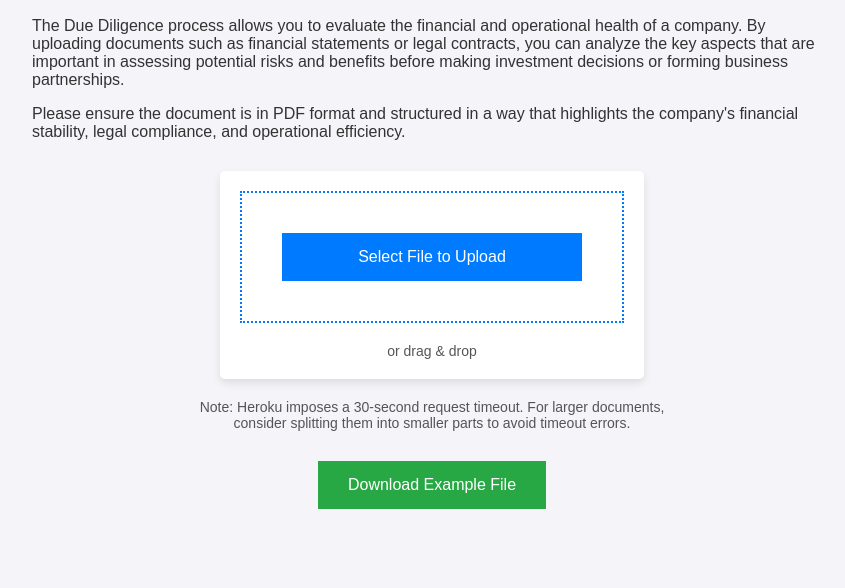
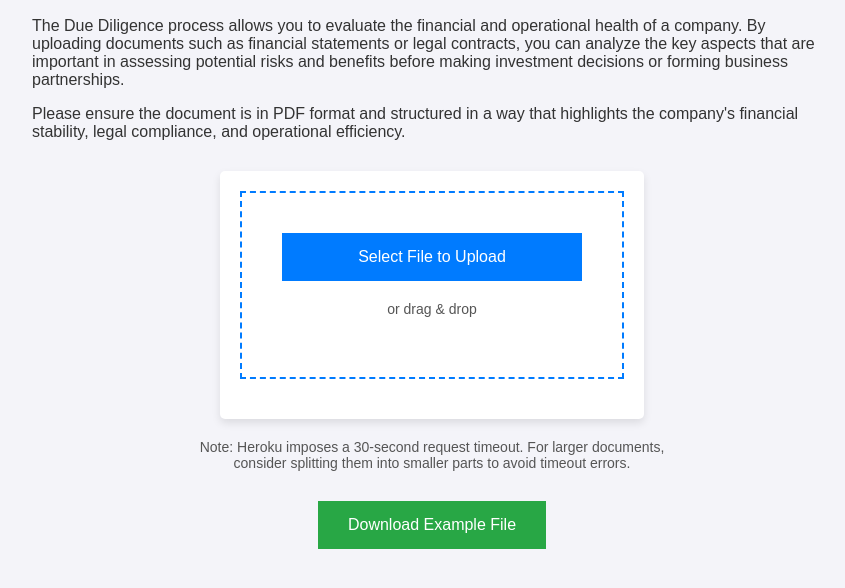
Before and after one commit to lopkiloinm/mergermind, a Flask app: page /due_diligence in a window 1280 px wide. Shown: the part 189-777 px from the top of the page, without its empty margins (208-1053 px from the left). Run offline with Flask 3, Linux system fonts and the light colour scheme; some libraries are stand-ins or nearby versions.

Commit message:
Update due_diligence.html

```diff
--- a/templates/due_diligence.html
+++ b/templates/due_diligence.html
@@ -10,11 +10,13 @@
 
 <div style="text-align: center; margin-top: 30px;">
     <form method="post" enctype="multipart/form-data" id="upload-form" style="display: inline-block;">
-        <div style="border: 2px dotted #007bff; padding: 40px; width: 300px; max-width: 100%; margin-bottom: 20px;">
-            <button type="button" id="upload-button" style="background-color: #007bff; color: white; border: none; padding: 15px 30px; cursor: pointer; font-size: 16px; width: 100%;" onclick="document.getElementById('file-input').click();">Select File to Upload</button>
+        <div id="drop-area" style="border: 2px dashed #007bff; padding: 40px; width: 300px; max-width: 100%; margin-bottom: 20px; text-align: center;">
+            <button type="button" id="upload-button" style="background-color: #007bff; color: white; border: none; padding: 15px 30px; cursor: pointer; font-size: 16px; width: 100%;" onclick="document.getElementById('file-input').click();">
+                Select File to Upload
+            </button>
             <input type="file" name="file" accept="application/pdf" id="file-input" style="display: none;" required onchange="handleFileSelect();">
+            <p style="margin: 20px 0; font-size: 14px; color: #555;">or drag & drop</p>
         </div>
-        <p style="margin: 0; font-size: 14px; color: #555;">or drag & drop</p>
     </form>
 </div>
 
@@ -34,15 +36,34 @@
 </div>
 
 <script>
+document.getElementById('drop-area').addEventListener('dragover', function(event) {
+    event.preventDefault(); // Prevent default behavior
+});
+
+document.getElementById('drop-area').addEventListener('dragleave', function(event) {
+    // Optional: You can add additional UI changes here if you want
+});
+
+document.getElementById('drop-area').addEventListener('drop', function(event) {
+    event.preventDefault(); // Prevent default behavior and stop propagation
+
+    const files = event.dataTransfer.files; // Get the files from the drop event
+    if (files.length > 0) {
+        // Set the file to the input
+        document.getElementById('file-input').files = files;
+        handleFileSelect(); // Call your existing file selection handler
+    }
+});
+
+// Your existing handleFileSelect function
 function handleFileSelect() {
-    // Get the upload button and file input elements
     var uploadButton = document.getElementById('upload-button');
-    var fileInput = document.getElementById('file-input');
+    uploadButton.disabled = true; // Disable the button
+    uploadButton.style.backgroundColor = '#ccc'; // Change color to indicate disabled
+    uploadButton.style.cursor = 'not-allowed'; // Change cursor to not-allowed
 
-    // Disable the button and change its style
-    uploadButton.disabled = true;
-    uploadButton.style.backgroundColor = '#ccc'; // Light gray color to indicate disabled state
-    uploadButton.style.cursor = 'not-allowed'; // Change the cursor to indicate it's not clickable
+    // Show initial upload status message
+    // document.getElementById('status').innerHTML = 'Uploading file...';
 
     // Submit the form
     document.getElementById('upload-form').submit();
```
